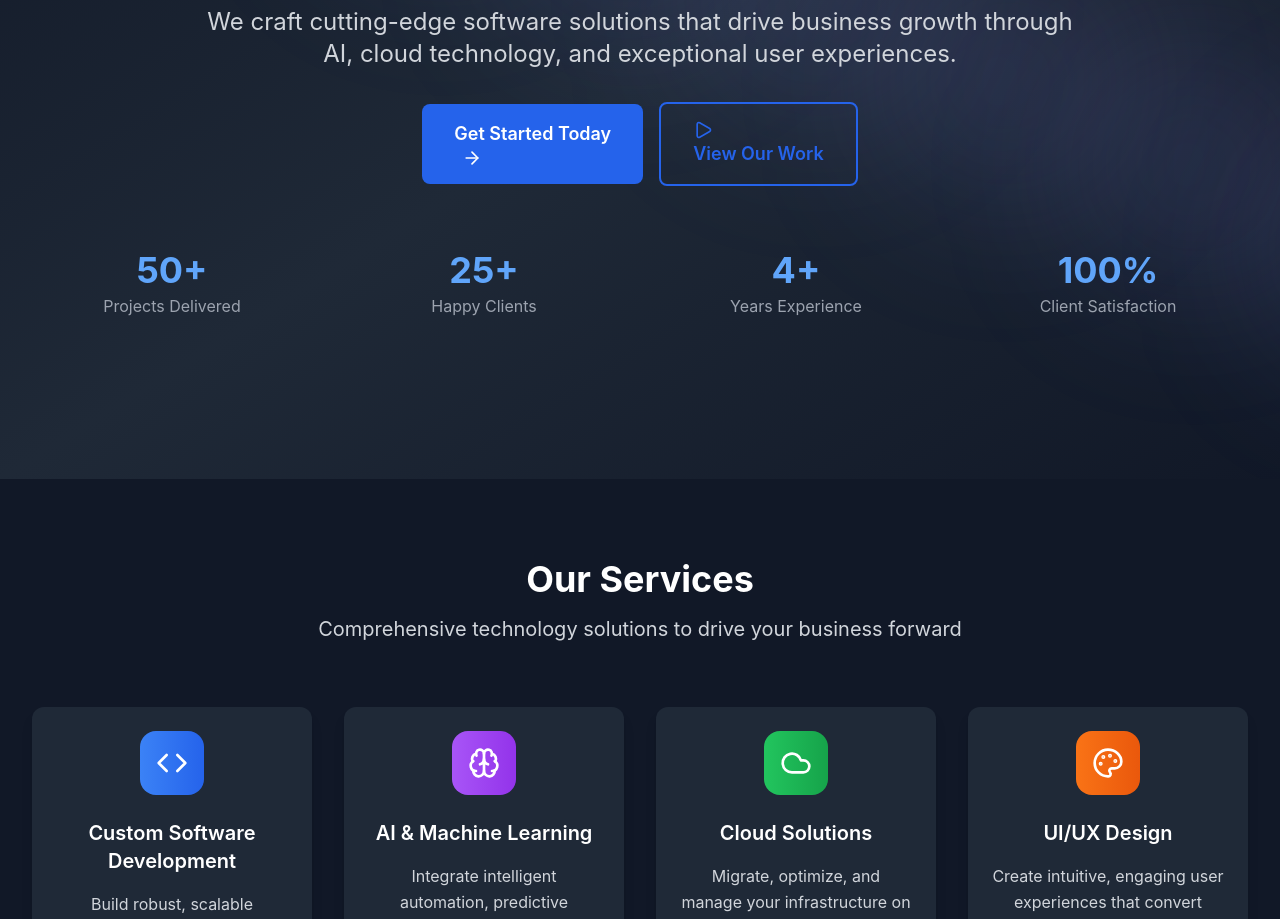
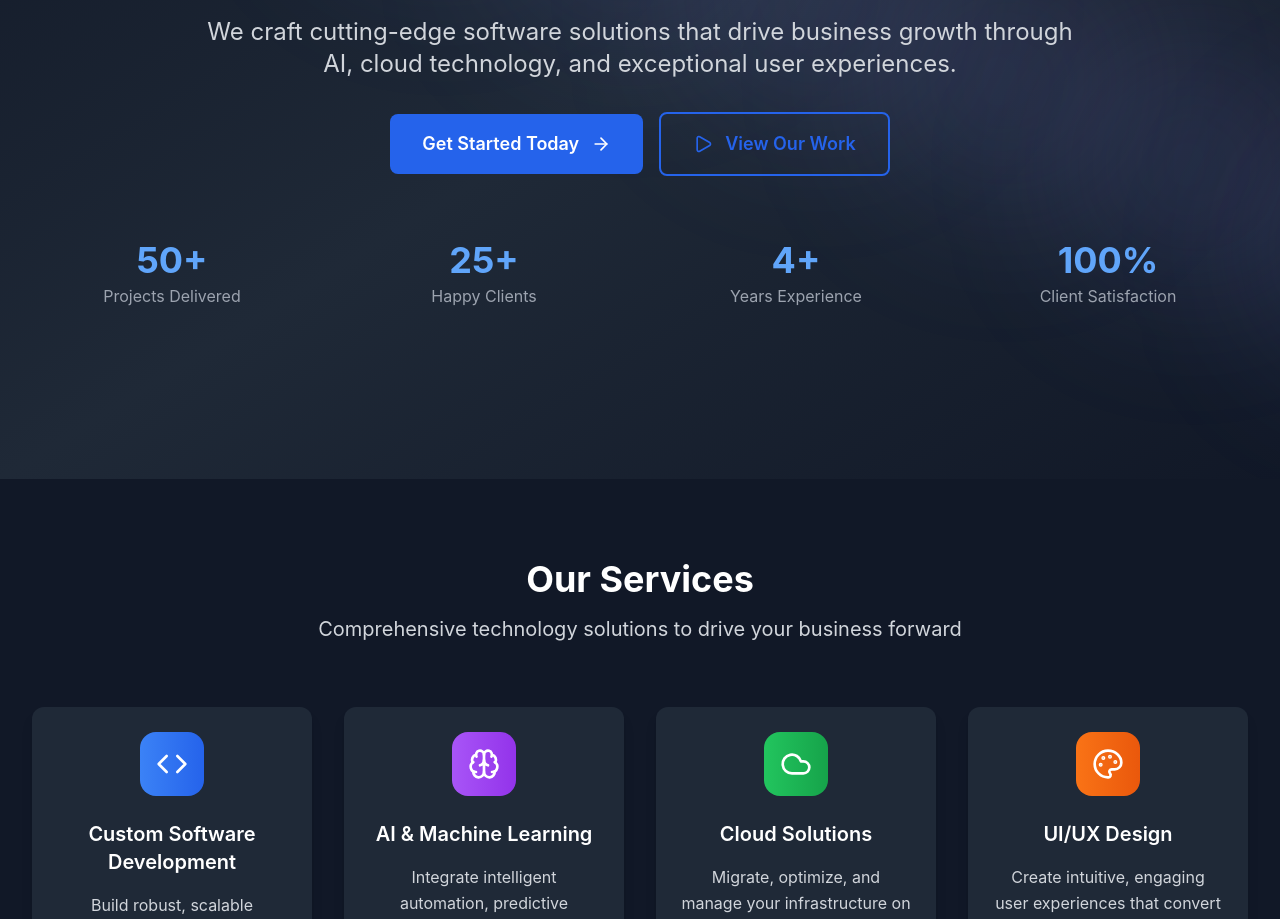
Before and after one commit to mayur8tattvix-blip/portfolio, a React (Vite) app: page / in a window 1280 px wide. Shown: the part 385-1304 px from the top of the page. Built offline with nearby package versions, Linux system fonts and the light colour scheme.

Commit message:
chore: enhances buttons and card ui

```diff
--- a/src/components/sections/Hero.tsx
+++ b/src/components/sections/Hero.tsx
@@ -64,10 +64,20 @@ export const Hero: React.FC = () => {
           >
             <Button size="lg" className="group">
               Get Started Today
-              <ArrowRight className="ml-2 group-hover:translate-x-1 transition-transform" size={20} />
+              <motion.div
+                whileHover={{ x: 4 }}
+                transition={{ type: "spring", stiffness: 400, damping: 10 }}
+              >
+                <ArrowRight size={20} />
+              </motion.div>
             </Button>
             <Button variant="outline" size="lg" className="group">
-              <Play className="mr-2 group-hover:scale-110 transition-transform" size={20} />
+              <motion.div
+                whileHover={{ scale: 1.2, rotate: 360 }}
+                transition={{ type: "spring", stiffness: 400, damping: 10 }}
+              >
+                <Play size={20} />
+              </motion.div>
               View Our Work
             </Button>
           </motion.div>
--- a/src/components/ui/Button.tsx
+++ b/src/components/ui/Button.tsx
@@ -20,18 +20,18 @@ export const Button: React.FC<ButtonProps> = ({
   disabled = false,
   type = 'button',
 }) => {
-  const baseClasses = 'font-semibold rounded-lg transition-all duration-200 focus:outline-none focus:ring-2 focus:ring-offset-2';
+  const baseClasses = 'font-semibold rounded-lg transition-all duration-300 focus:outline-none focus:ring-2 focus:ring-offset-2 flex items-center justify-center relative overflow-hidden';
 
   const variants = {
-    primary: 'bg-blue-600 hover:bg-blue-700 text-white focus:ring-blue-500',
-    secondary: 'bg-gray-600 hover:bg-gray-700 text-white focus:ring-gray-500',
-    outline: 'border-2 border-blue-600 text-blue-600 hover:bg-blue-600 hover:text-white focus:ring-blue-500',
+    primary: 'bg-blue-600 hover:bg-blue-700 text-white focus:ring-blue-500 hover:shadow-lg hover:shadow-blue-500/25 dark:hover:shadow-blue-400/25',
+    secondary: 'bg-gray-600 hover:bg-gray-700 text-white focus:ring-gray-500 hover:shadow-lg hover:shadow-gray-500/25 dark:hover:shadow-gray-400/25',
+    outline: 'border-2 border-blue-600 text-blue-600 hover:bg-blue-600 hover:text-white focus:ring-blue-500 hover:shadow-lg hover:shadow-blue-500/25 dark:hover:shadow-blue-400/25',
   };
 
   const sizes = {
-    sm: 'px-4 py-2 text-sm',
-    md: 'px-6 py-3 text-base',
-    lg: 'px-8 py-4 text-lg',
+    sm: 'px-4 py-2 text-sm gap-2',
+    md: 'px-6 py-3 text-base gap-2',
+    lg: 'px-8 py-4 text-lg gap-3',
   };
 
   return (
--- a/src/components/ui/Card.tsx
+++ b/src/components/ui/Card.tsx
@@ -12,8 +12,11 @@ export const Card: React.FC<CardProps> = ({ children, className = '', hover = tr
     <motion.div
       initial={{ opacity: 0, y: 20 }}
       animate={{ opacity: 1, y: 0 }}
-      whileHover={hover ? { y: -5, boxShadow: '0 20px 25px -5px rgba(0, 0, 0, 0.1)' } : {}}
-      className={`bg-white dark:bg-gray-800 rounded-xl shadow-lg p-6 transition-all duration-300 ${className}`}
+      whileHover={hover ? {
+        y: -5,
+        boxShadow: '0 20px 25px -5px rgba(0, 0, 0, 0.1), 0 0 20px rgba(59, 130, 246, 0.15)'
+      } : {}}
+      className={`bg-white dark:bg-gray-800 rounded-xl shadow-lg p-6 transition-all duration-300 hover:shadow-2xl hover:shadow-blue-500/10 dark:hover:shadow-blue-400/10 border border-transparent hover:border-blue-200 dark:hover:border-blue-800 ${className}`}
     >
       {children}
     </motion.div>
--- a/src/pages/Contact.tsx
+++ b/src/pages/Contact.tsx
@@ -252,7 +252,12 @@ export const Contact: React.FC = () => {
 
                   <Button type="submit" size="lg" className="w-full group">
                     Send Message
-                    <Send className="ml-2 group-hover:translate-x-1 transition-transform" size={20} />
+                    <motion.div
+                      whileHover={{ x: 4, rotate: -15 }}
+                      transition={{ type: "spring", stiffness: 400, damping: 10 }}
+                    >
+                      <Send size={20} />
+                    </motion.div>
                   </Button>
                 </form>
               </Card>
```
